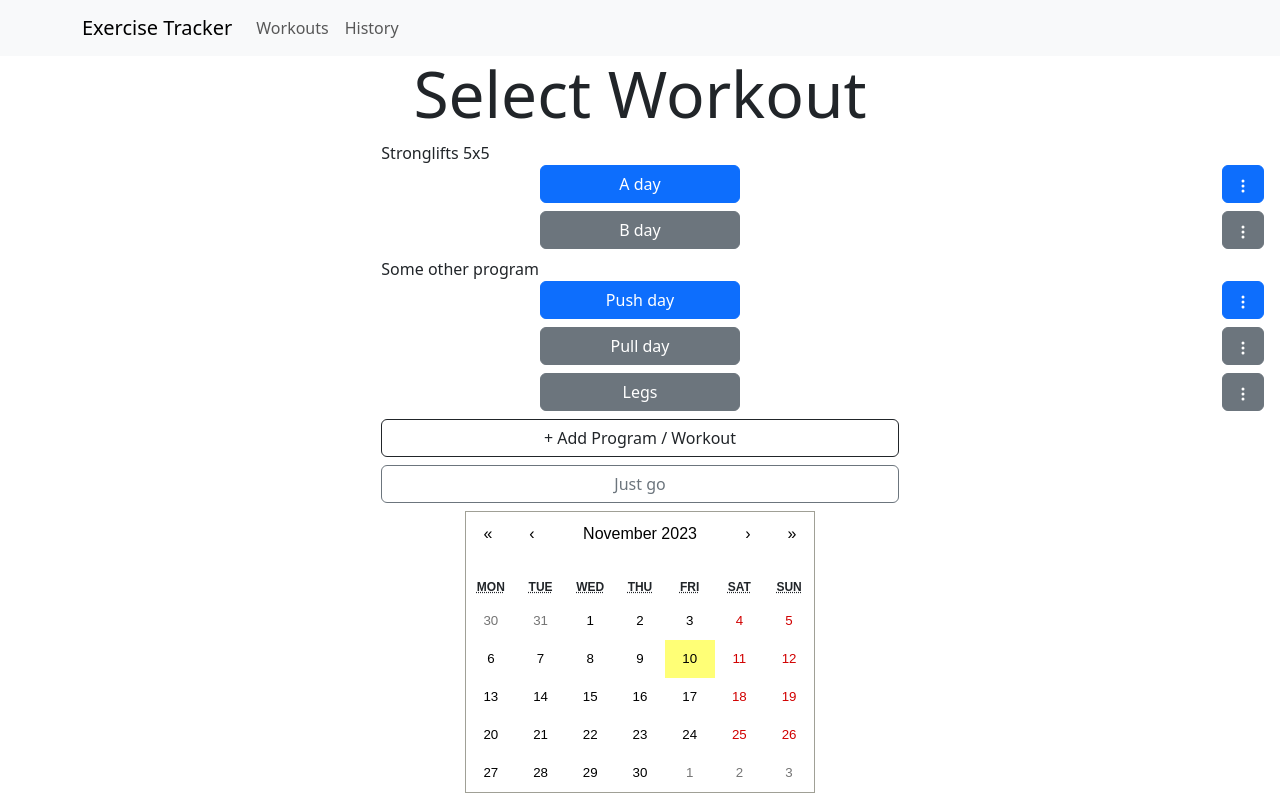
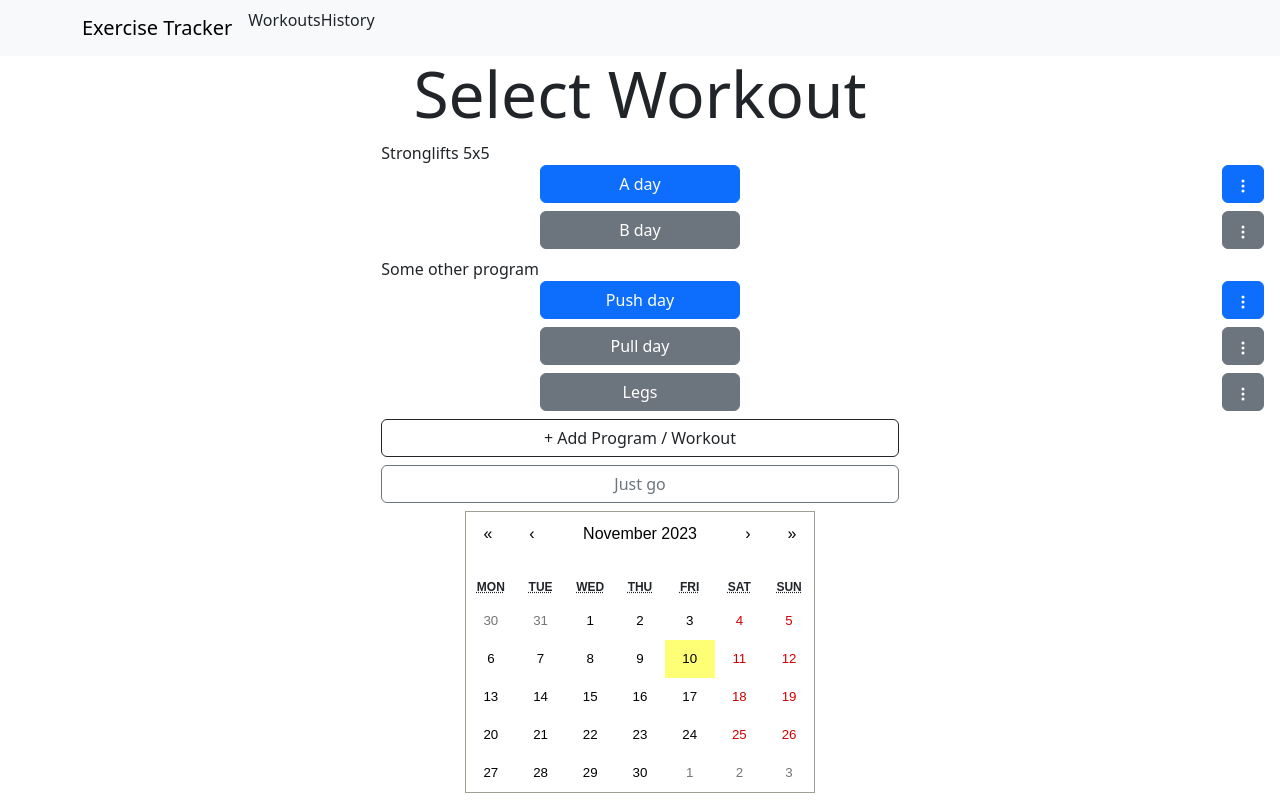
Before and after one commit to GideonNeedleman/5x5, a React (Vite) app: page / in a window 1280 px wide. Built offline with nearby package versions, Linux system fonts and the light colour scheme.

Commit message:
use react-router-bootstrap to add links to header

```diff
--- a/package.json
+++ b/package.json
@@ -17,6 +17,7 @@
     "react-dom": "^18.2.0",
     "react-hook-form": "^7.48.2",
     "react-icons": "^4.11.0",
+    "react-router-bootstrap": "^0.26.2",
     "react-router-dom": "^6.18.0"
   },
   "devDependencies": {
--- a/src/App.jsx
+++ b/src/App.jsx
@@ -259,8 +259,8 @@ import History from "./pages/History";
 function App() {
   return (
     <GlobalContextProvider>
-      <Header />
       <BrowserRouter>
+        <Header />
         <Routes>
           <Route path="/" element={<SelectWorkout />} />
           <Route path="/workout" element={<DoWorkout />} />
--- a/src/components/Header.jsx
+++ b/src/components/Header.jsx
@@ -2,14 +2,15 @@ import Offcanvas from "react-bootstrap/Offcanvas";
 import Container from "react-bootstrap/Container";
 import Nav from "react-bootstrap/Nav";
 import Navbar from "react-bootstrap/Navbar";
+import { LinkContainer } from "react-router-bootstrap";
 
 function Header() {
   return (
     <Navbar expand="lg" className="bg-body-tertiary">
       <Container>
-        <Navbar.Brand>
-          <Nav.Link href="/">Exercise Tracker</Nav.Link>
-        </Navbar.Brand>
+        <LinkContainer to={"/"}>
+          <Navbar.Brand>Exercise Tracker</Navbar.Brand>
+        </LinkContainer>
         <Navbar.Toggle aria-controls="basic-navbar-nav" />
         <Navbar.Offcanvas id="basic-navbar-nav" placement="end">
           <Offcanvas.Header closeButton>
@@ -17,8 +18,12 @@ function Header() {
           </Offcanvas.Header>
           <Offcanvas.Body>
             <Nav className="me-auto">
-              <Nav.Link href="/">Workouts</Nav.Link>
-              <Nav.Link href="/history">History</Nav.Link>
+              <LinkContainer to={"/"}>
+                <p>Workouts</p>
+              </LinkContainer>
+              <LinkContainer to={"/history"}>
+                <p>History</p>
+              </LinkContainer>
             </Nav>
           </Offcanvas.Body>
         </Navbar.Offcanvas>
```
Also changed, not shown: 1 other file (tests, documents, lock files or other folders).
